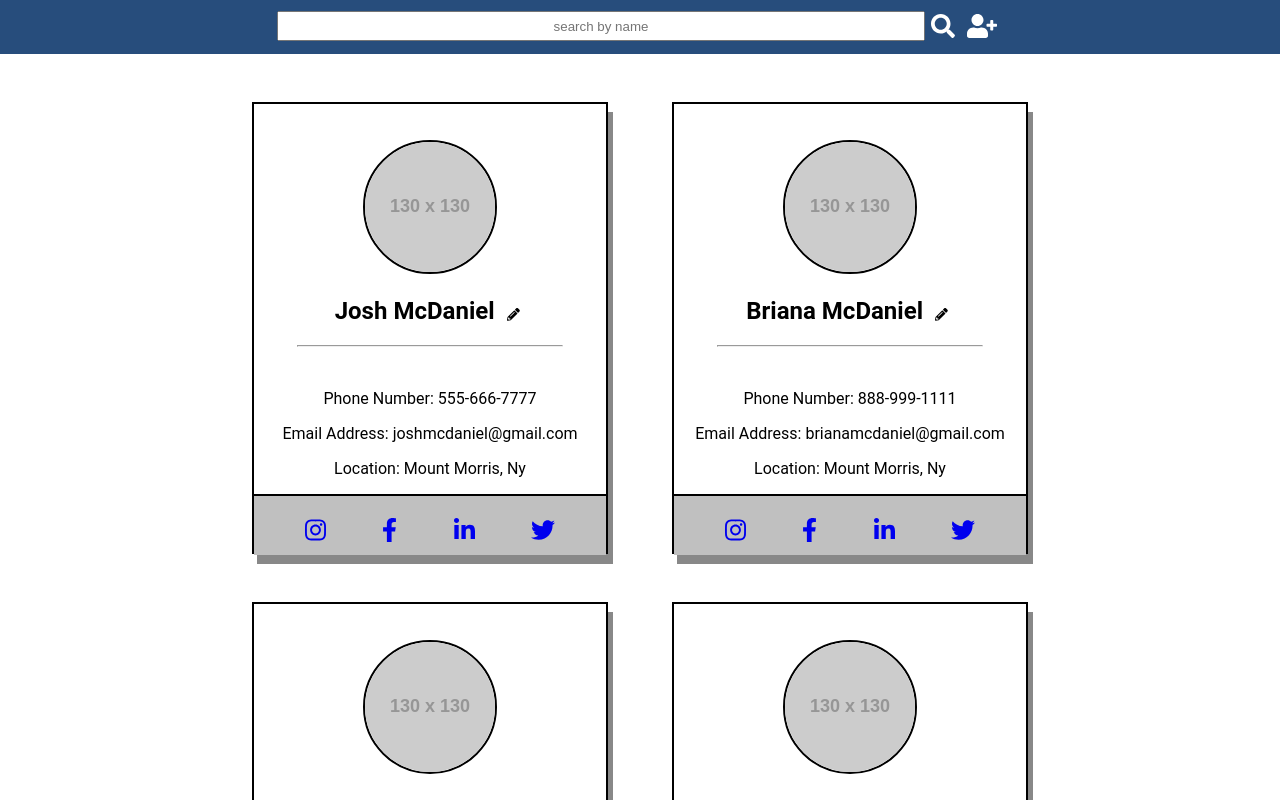
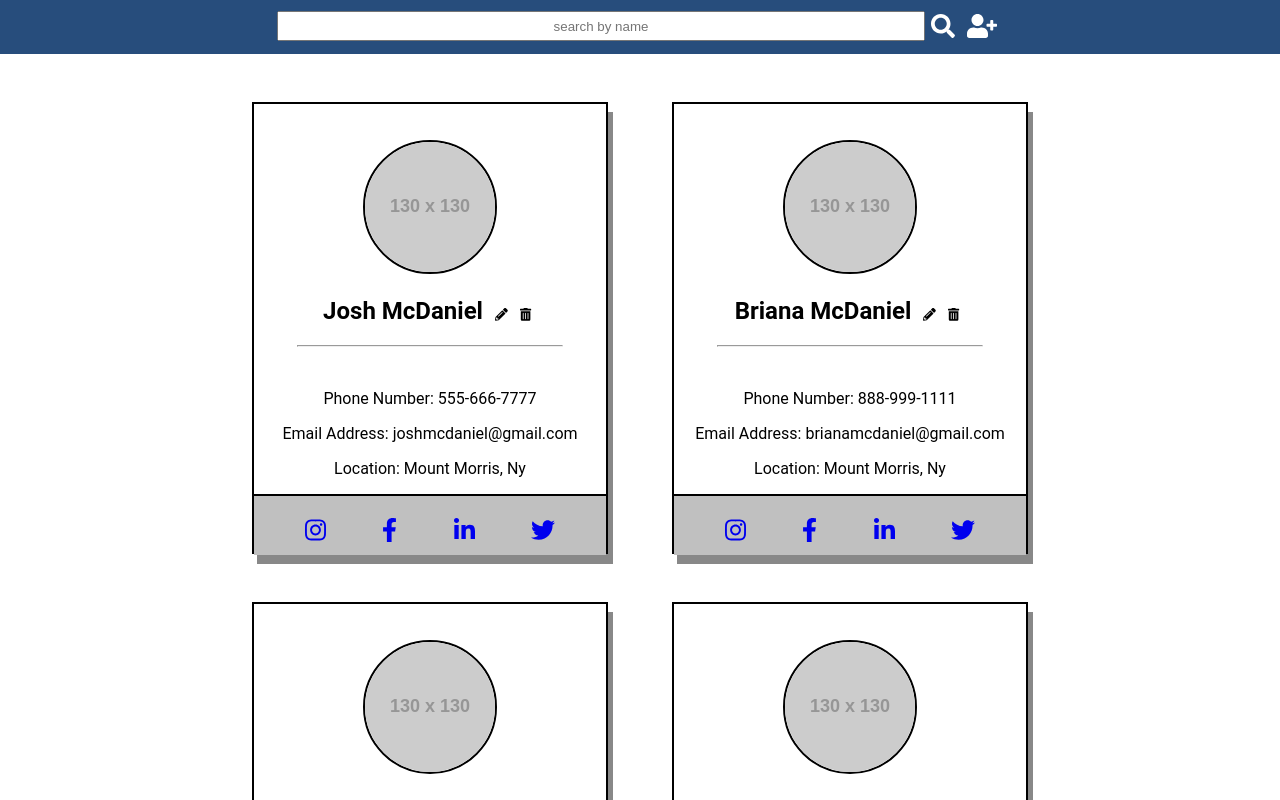
Before and after one commit to mcdanije22/contact_app, a React (Create React App) app: page / in a window 1280 px wide. Shown: the top 800 px of the page. Built offline with nearby package versions, Linux system fonts and the light colour scheme.

Commit message:
delete btn works just not correctly'

```diff
--- a/src/App.js
+++ b/src/App.js
@@ -106,6 +106,24 @@ event.preventDefault();
     this.setState({searchField:event.target.value})
   }
 
+  /*removeContacts = (event) => {
+    let array = this.state.contacts;
+    let index = array.indexOf(event.target.value)
+    array.splice(index,1);
+    this.setState({contacts: array});
+  }*/
+
+  /*removeContacts = (id) =>{
+    this.setState({
+      contacts:this.state.contacts.filter((contacts,id)=> contacts.id != id)
+    })
+  }  */
+  removeContacts = (i) => {
+    let contacts = this.state.contacts;
+    contacts.splice(i,1);
+    this.setState({contacts: contacts});
+  }
+
   render() {
     const {contacts, searchField} = this.state;
     const filteredContacts =contacts.filter(contacts =>{
@@ -134,6 +152,7 @@ event.preventDefault();
         />
         <ContactList
         contacts={filteredContacts}
+        removeContacts={this.removeContacts}
         />
       </div>
     );
--- a/src/components/Contacts/ContactCard.js
+++ b/src/components/Contacts/ContactCard.js
@@ -5,20 +5,21 @@ import { faFacebookF } from '@fortawesome/free-brands-svg-icons';
 import { faLinkedinIn } from '@fortawesome/free-brands-svg-icons';
 import { faTwitter } from '@fortawesome/free-brands-svg-icons';
 import { faPencilAlt } from '@fortawesome/free-solid-svg-icons';
+import { faTrashAlt } from '@fortawesome/free-solid-svg-icons';
 
 
 
-const ContactCard = ({key,first,last,number,email,area,instagram,facebook,linkedin,twitter}) =>{
+const ContactCard = ({removeContacts,first,last,number,email,area,instagram,facebook,linkedin,twitter}) =>{
 
     return (
         <div className='contactCard'>
             <div className='cardTop'>
                <img className='contactPhoto' src= 'https://via.placeholder.com/130x130' alt='person'/>
-                <h2>{first} {last} <button className='editBtn'><FontAwesomeIcon icon={faPencilAlt} /> </button></h2>
+                <h2>{first} {last} <button className='editBtn'><FontAwesomeIcon icon={faPencilAlt} /> </button><button className='editBtn' onClick={removeContacts}><FontAwesomeIcon icon={faTrashAlt} /></button></h2>
                 <hr/>
             </div>
                 <div className= 'cardBottom'>
-                    <p>Phone Number: {number}</p>
+                    <p>Phone Number: {number} </p>
                     <p>Email Address: {email}</p>
                     <p>Location: {area}</p>
                 </div>
--- a/src/components/Contacts/ContactList.js
+++ b/src/components/Contacts/ContactList.js
@@ -1,15 +1,17 @@
 import React from 'react';
 import ContactCard from './ContactCard';
 
-const ContactList = ({contacts,}) =>{
+const ContactList = ({contacts,removeContacts}) =>{
 
 
     return (
         <div className = 'contactDisplay' >
-        {contacts.map((user,i) =>{
+
+        {contacts.map((contact,i) =>{
             return (
                 <ContactCard
                 key={i}
+                id={i}
                 first={contacts[i].first}
                 last={contacts[i].last}
                 email={contacts[i].email}
@@ -19,6 +21,7 @@ const ContactList = ({contacts,}) =>{
                 facebook={contacts[i].facebook}
                 linkedin={contacts[i].linkedin}
                 twitter={contacts[i].twitter}
+                removeContacts={removeContacts}
                 />
             );
         })
```
